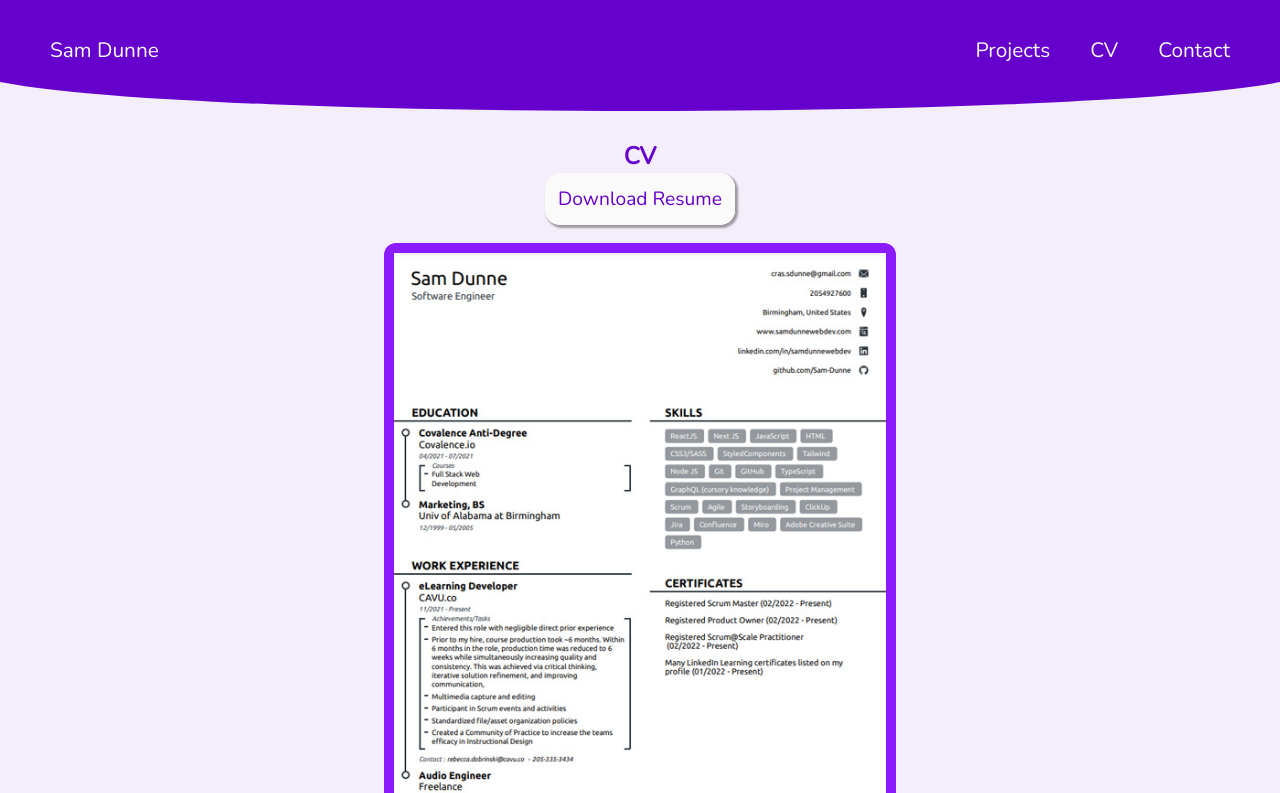
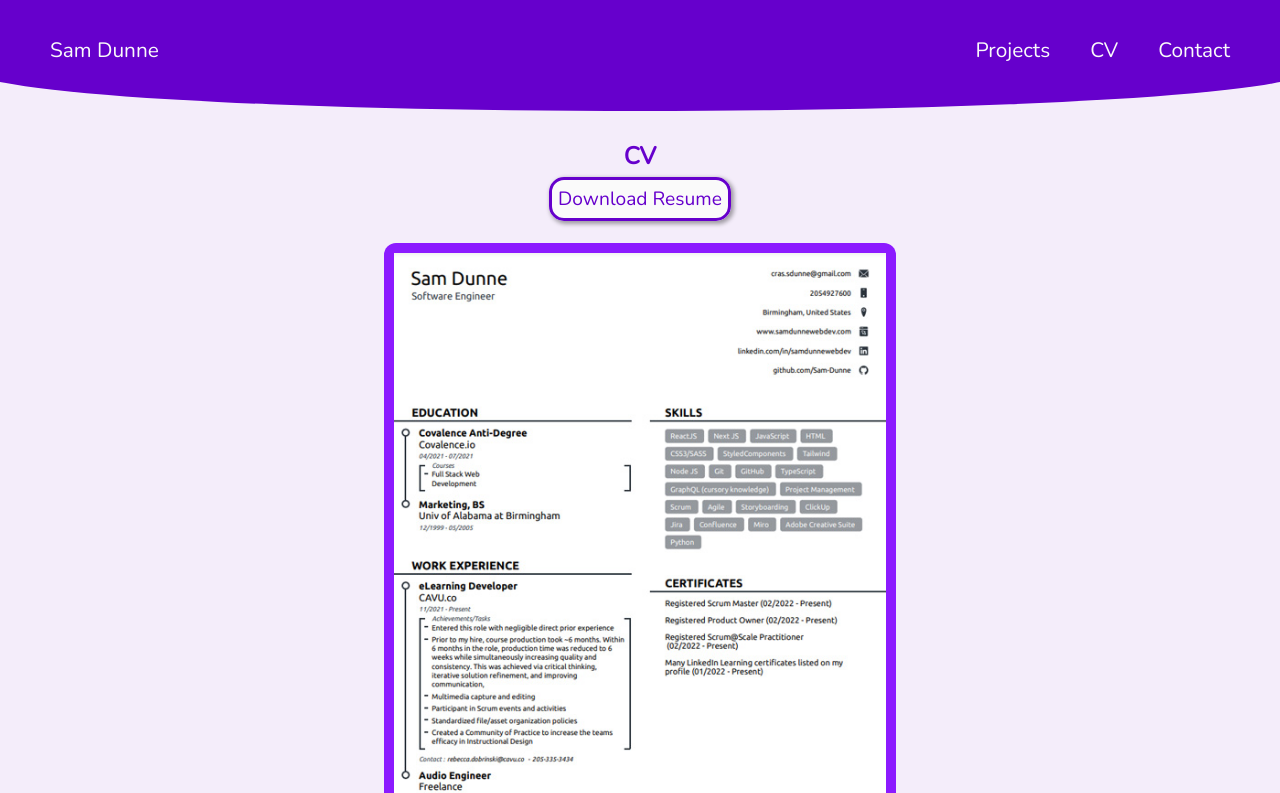
Before and after one commit to Sam-Dunne/portfolio-next-styledcomponents, a Next.js app: page /cv in a window 1280 px wide. Shown: the top 793 px of the page. Built offline with nearby package versions, Linux system fonts and the light colour scheme.

Commit message:
separating styled components css from DownloadPDFLink file

```diff
--- a/components/PDFLink.js
+++ b/components/DownloadPDFLink/DownloadPDFLink.elements.js
@@ -1,19 +1,20 @@
 import styled from 'styled-components';
-import { device } from '../device';
+import { device } from '../../device';
 
-const PDFLinkWrapper = styled.div`
+export const PDFLinkWrapper = styled.div`
     text-align: center;
     margin: 1em auto 2em auto;
 
 `;
 
-const DownloadPDF = styled.a`
+export const DownloadPDF = styled.a`
     font-family: 'Nunito', 'Source Sans Pro',sans-serif;
     color: ${({ textWhite }) => (textWhite ? '#fafafa' : '#6600CC')};
+    border: 3px solid #6600CC;
     background-color: #fafafa;
-    padding: 0.8rem;
+    padding: 0.4rem;
     border-radius: 15px;
-    box-shadow: 2px 2px 2px 1px rgba(0,0,0,0.35);
+    box-shadow: 2px 2px 4px 1px rgba(0,0,0,0.35);
     text-decoration: none;
     font-size: 0.6em;
     line-height: 1.2;
@@ -38,14 +39,3 @@ const DownloadPDF = styled.a`
         font-size: 1.2em;
     }
 `;
-
-
-const PDFLink = ({ }) => {
-    return (
-        <PDFLinkWrapper>
-            <DownloadPDF href="/2022-07-04 SD Resume.pdf" download="Sam Dunne Resume">Download Resume</DownloadPDF>
-        </PDFLinkWrapper>
-    )
-}
-
-export default PDFLink
--- /dev/null
+++ b/components/DownloadPDFLink/DownloadPDFLink.js
@@ -0,0 +1,12 @@
+import { PDFLinkWrapper, DownloadPDF } from './DownloadPDFLink.elements'
+
+
+const DownloadPDFLink = ({ }) => {
+    return (
+        <PDFLinkWrapper>
+            <DownloadPDF href="/2022-07-04 SD Resume.pdf" download="Sam Dunne Resume">Download Resume</DownloadPDF>
+        </PDFLinkWrapper>
+    )
+}
+
+export default DownloadPDFLink;
--- a/components/Navbar.js
+++ b/components/Navbar.js
@@ -5,7 +5,7 @@ import Image from 'next/image';
 import { GiHamburger } from 'react-icons/gi';
 import { FaTimesCircle } from 'react-icons/fa';
 import { device } from '../device';
-import PDFLink from './PDFLink';
+import DownloadPDFLink from './DownloadPDFLink/DownloadPDFLink';
 
 const NavContainer = styled.nav`
     min-height: 10vh;
@@ -147,7 +147,7 @@ const Navbar = ({ isOpen, mobile }) => {
                             <Link href='/' passHref>
                                 <NavLink mobile onClick={handleNavClick}>Home</NavLink>
                             </Link>
-                            <PDFLink textWhite></PDFLink>
+                            <DownloadPDFLink textWhite></DownloadPDFLink>
                         </MobileNavLinkWrapper>
                     </MobileMenuContainer>
                     <NavContainer>
--- a/pages/cv.js
+++ b/pages/cv.js
@@ -4,7 +4,7 @@ import styled from 'styled-components';
 import InPageLink from "../components/InPageLink";
 import { device } from '../device';
 import { HeaderTitle, LinkGrid } from "../globalstyle";
-import PDFLink from '../components/PDFLink'
+import DownloadPDFLink from '../components/DownloadPDFLink/DownloadPDFLink';
 
 
 const Header = styled.h1`
@@ -62,7 +62,7 @@ export default function CV() {
             </Head>
             <HeaderTitle>CV</HeaderTitle>
 
-            <PDFLink></PDFLink>
+            <DownloadPDFLink></DownloadPDFLink>
             <CVContainer>
                 <CVImageWrapper>
                     <CVImage src="/20220702_Resume-538x690.jpg" alt="Resume" width={538} height={690} objectFit="cover" layout='responsive' priority={true} />
```
